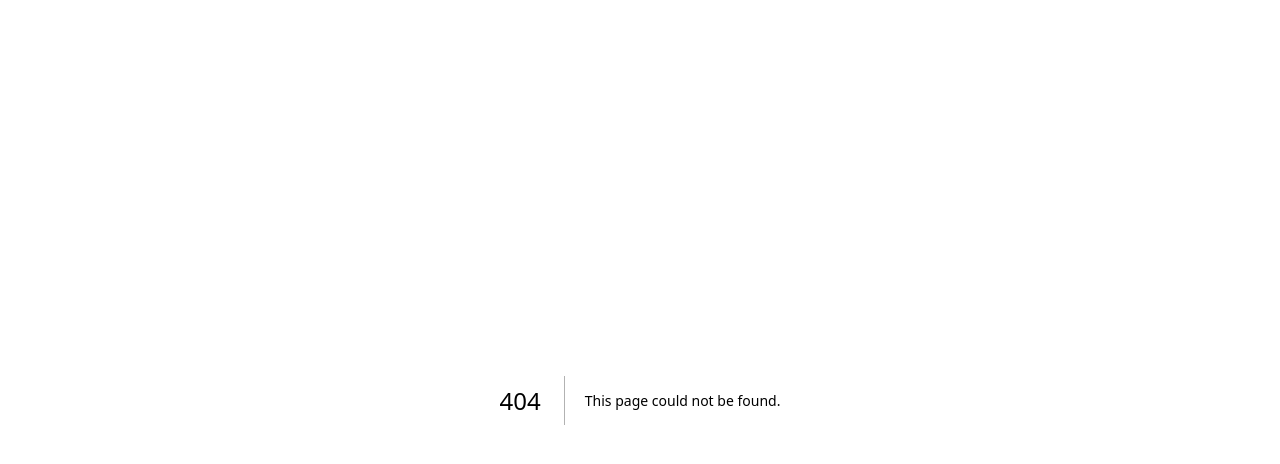
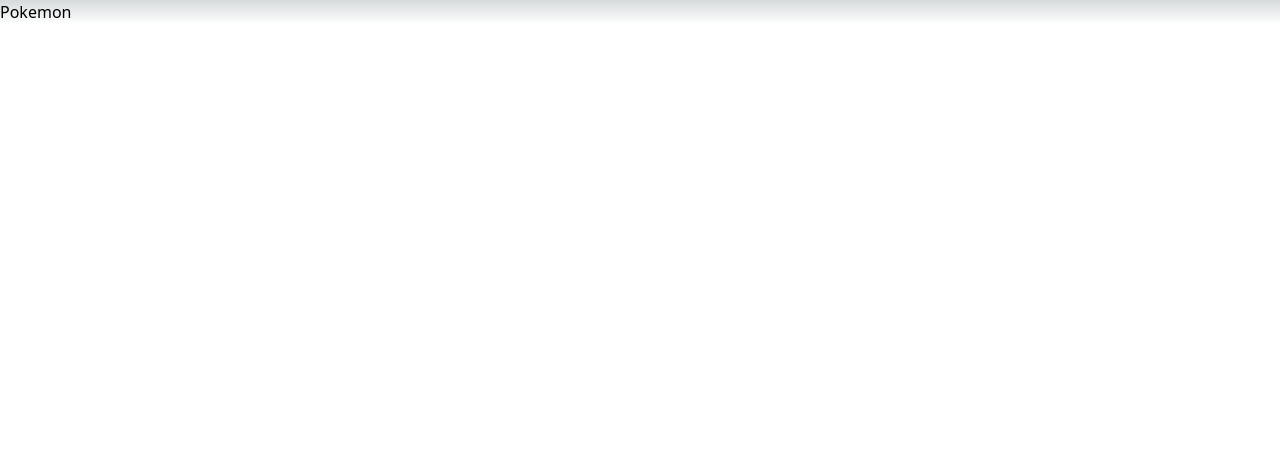
Before and after one commit to RobertoVRz/Pokedex, a Next.js app: page /pokemon in a window 1280 px wide. Before the commit this address had no page. Shown: the top 464 px of the page. Built offline with nearby package versions, Linux system fonts and the light colour scheme.

Commit message:
feat: Nuevas secciones creadas

```diff
--- /dev/null
+++ b/src/components/layout/Navbar.jsx
@@ -0,0 +1,7 @@
+import React from "react";
+
+function Navbar() {
+  return <div>Navbar</div>;
+}
+
+export default Navbar;
--- /dev/null
+++ b/src/pages/pokemon.jsx
@@ -0,0 +1,7 @@
+export default function Pokemon() {
+  return (
+    <div>
+      <h1>Pokemon</h1>
+    </div>
+  );
+}
```
